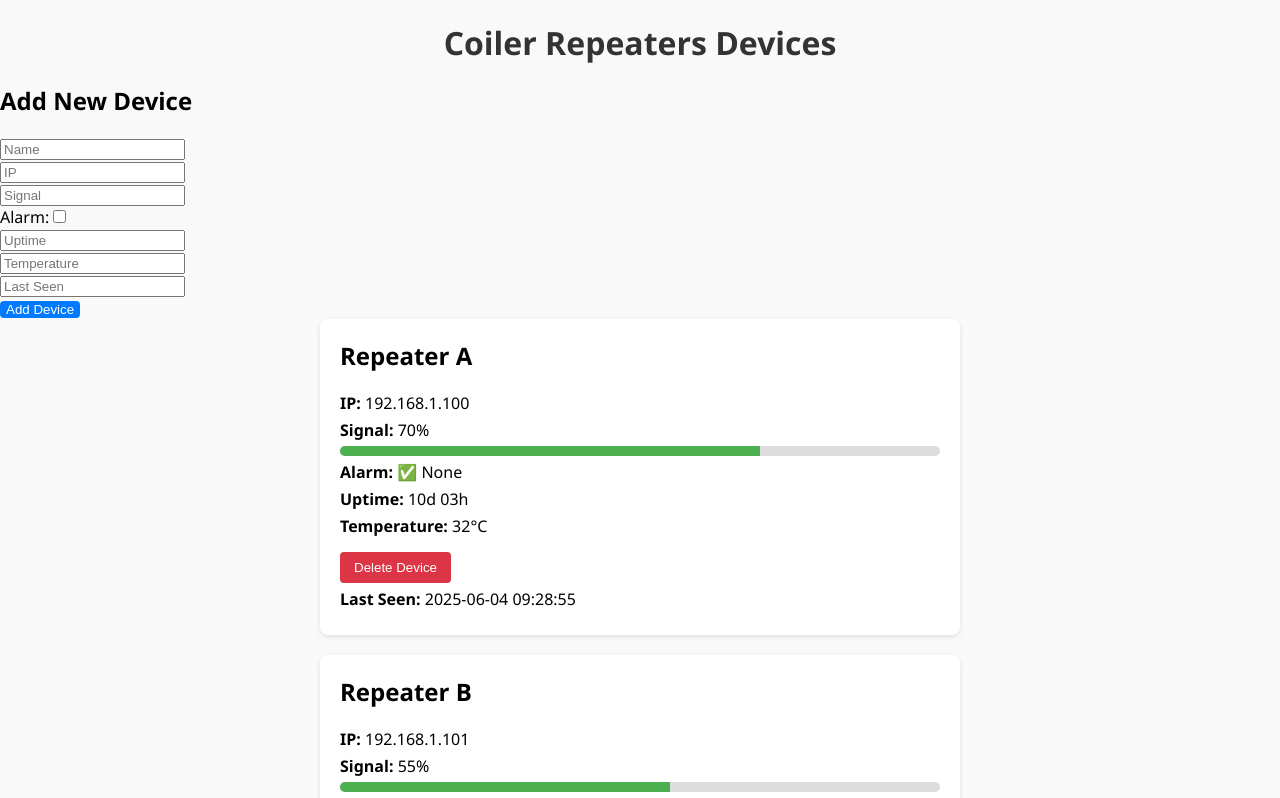
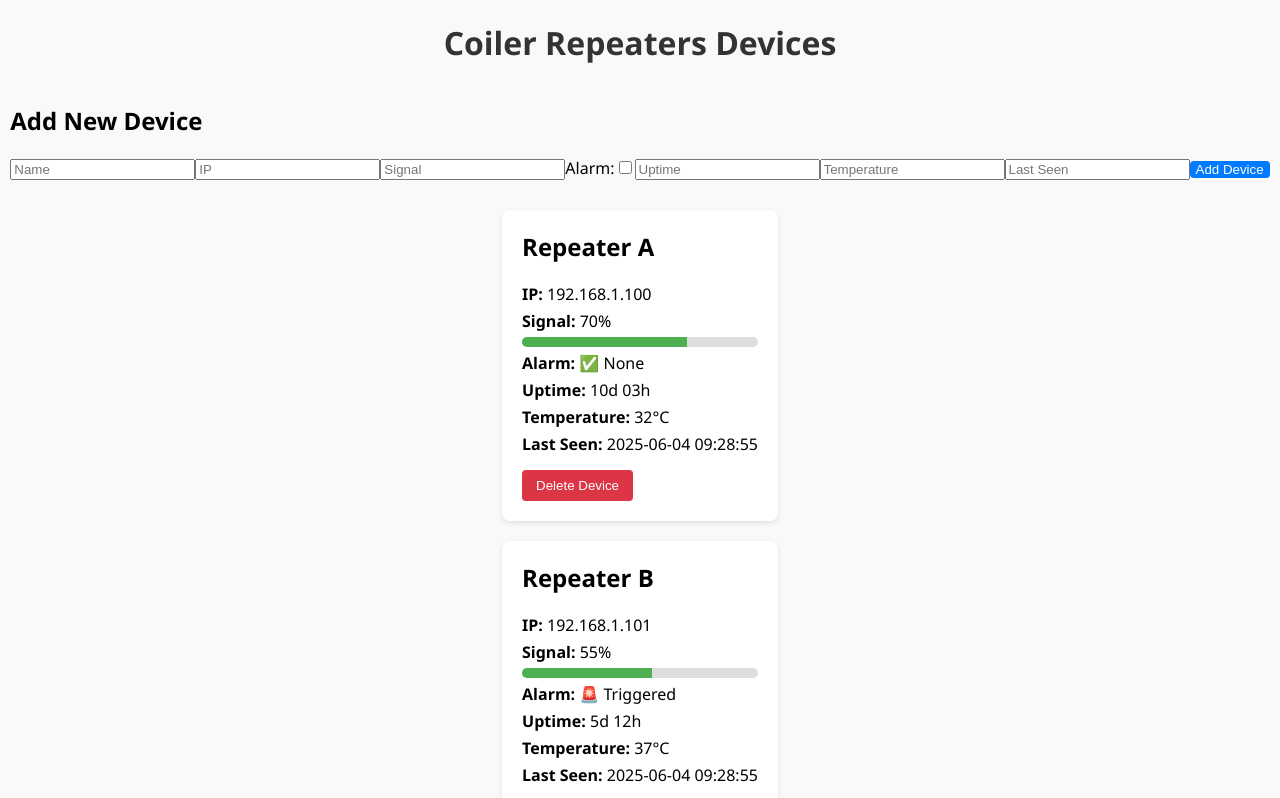
Before and after one commit to Tang-tech-SETAR/cloud-infinity-frontend, a React (Create React App) app: page / in a window 1280 px wide. Shown: the top 798 px of the page. Built offline with nearby package versions, Linux system fonts and the light colour scheme; the HTML template or start-up script is replaced by a standard one.

Commit message:
Update title to Coiler Repeaters Devices

```diff
--- a/src/App.js
+++ b/src/App.js
@@ -1,5 +1,4 @@
 import './App.css';
-
 import React, { useState, useEffect } from 'react';
 
 function App() {
@@ -48,13 +47,9 @@ function App() {
   };
 
   const addDevice = () => {
-  const deleteDevice = (id) => {
-    setDevices(prev => prev.filter(device => device.id !== id));
-  };
-
     const device = {
       ...newDevice,
-      id: devices.length + 1
+      id: Date.now()
     };
     setDevices(prev => [...prev, device]);
     setNewDevice({
@@ -68,49 +63,50 @@ function App() {
     });
   };
 
+  const deleteDevice = (id) => {
+    setDevices(prev => prev.filter(device => device.id !== id));
+  };
+
   return (
     <div className="container">
-
       <h1>Coiler Repeaters Devices</h1>
 
-      {/* Add Device Form */}
+      <div className="main-layout">
+        {/* Form Section */}
         <div className="form-container">
-
           <h2>Add New Device</h2>
-        <input name="name" placeholder="Name" value={newDevice.name} onChange={handleInputChange} /> <br />
-        <input name="ip" placeholder="IP" value={newDevice.ip} onChange={handleInputChange} /> <br />
-        <input name="signal" placeholder="Signal" value={newDevice.signal} onChange={handleInputChange} /> <br />
+          <input name="name" placeholder="Name" value={newDevice.name} onChange={handleInputChange} />
+          <input name="ip" placeholder="IP" value={newDevice.ip} onChange={handleInputChange} />
+          <input name="signal" placeholder="Signal" value={newDevice.signal} onChange={handleInputChange} />
           <label>
             Alarm:
             <input type="checkbox" name="alarm" checked={newDevice.alarm} onChange={handleInputChange} />
-        </label><br />
-        <input name="uptime" placeholder="Uptime" value={newDevice.uptime} onChange={handleInputChange} /> <br />
-        <input name="temperature" placeholder="Temperature" value={newDevice.temperature} onChange={handleInputChange} /> <br />
-        <input name="last_seen" placeholder="Last Seen" value={newDevice.last_seen} onChange={handleInputChange} /> <br />
+          </label>
+          <input name="uptime" placeholder="Uptime" value={newDevice.uptime} onChange={handleInputChange} />
+          <input name="temperature" placeholder="Temperature" value={newDevice.temperature} onChange={handleInputChange} />
+          <input name="last_seen" placeholder="Last Seen" value={newDevice.last_seen} onChange={handleInputChange} />
           <button onClick={addDevice}>Add Device</button>
         </div>
 
-      {/* Device List */}
+        {/* Device List Section */}
+        <div className="device-list">
           {devices.map(device => (
             <div key={device.id} className="device-card">
-
               <h2>{device.name}</h2>
               <p><strong>IP:</strong> {device.ip}</p>
               <p><strong>Signal:</strong> {device.signal}%</p>
               <div className="signal-bar">
                 <div className="signal-fill" style={{ width: `${device.signal}%` }}></div>
               </div>
-
               <p><strong>Alarm:</strong> {device.alarm ? '🚨 Triggered' : '✅ None'}</p>
               <p><strong>Uptime:</strong> {device.uptime}</p>
               <p><strong>Temperature:</strong> {device.temperature}</p>
-                <button onClick={() => deleteDevice(device.id)} className="delete-button">
-            Delete Device
-          </button>
               <p><strong>Last Seen:</strong> {device.last_seen}</p>
-
+              <button onClick={() => deleteDevice(device.id)} className="delete-button">Delete Device</button>
             </div>
           ))}
+        </div>
+      </div>
     </div>
   );
 }
```
Lines whose indentation alone changed are shown as unchanged.
